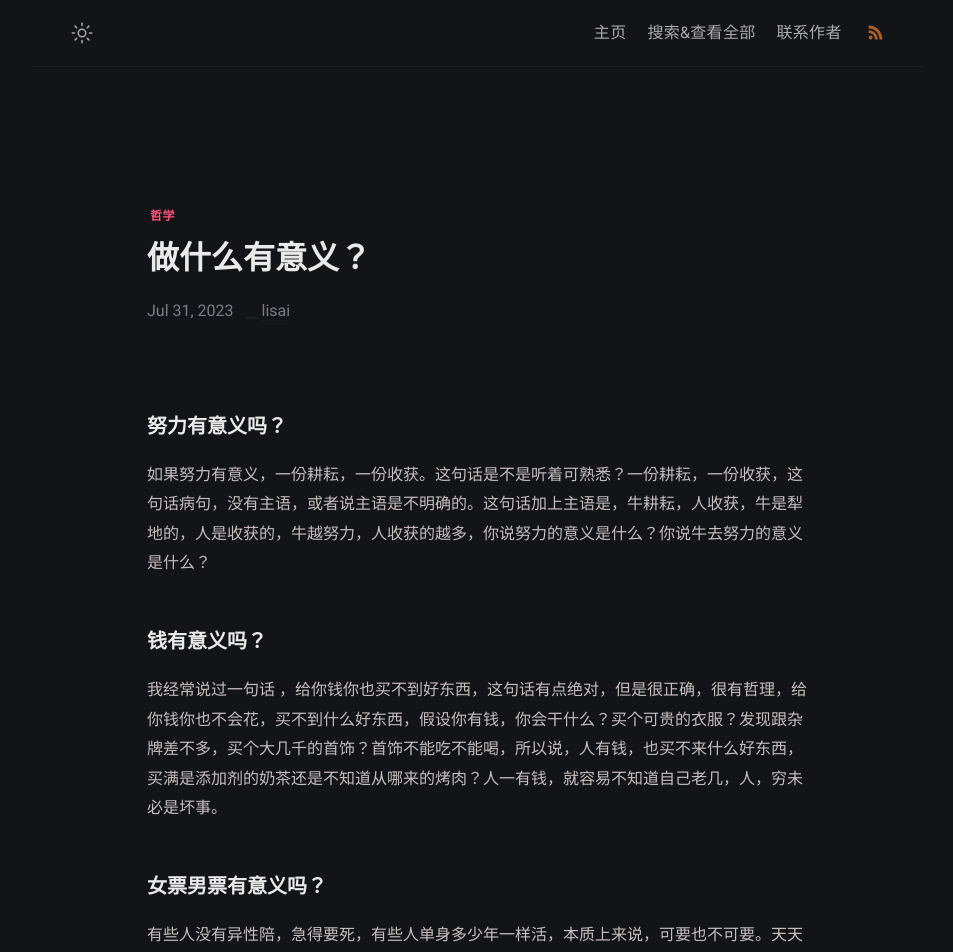
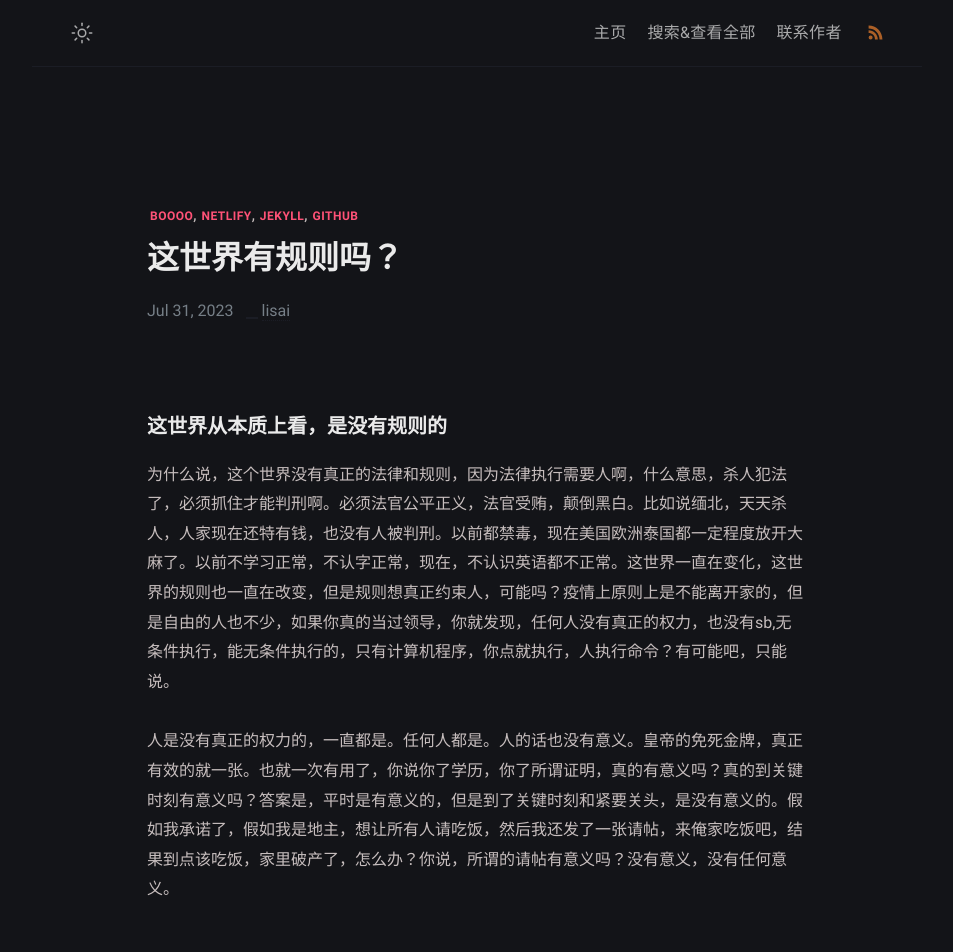
Before and after one commit to hello-lisai/hello-lisai-blog, a Jekyll site: the page built from _posts/230731/2023-7-31-230731.md, in a window 1280 px wide. Shown: the top 952 px of the page, without its empty margins (163-1116 px from the left). Built offline with Jekyll 4.4.1, drawn with Linux system fonts in a browser that asks for light colours; some web fonts are replaced; some of the changed text lies outside the part shown; grey boxes are pictures that could not be loaded.

Commit message:
Add files via upload

```diff
--- a/_posts/230731/2023-7-31-230731.md
+++ b/_posts/230731/2023-7-31-230731.md
@@ -1,22 +1,18 @@
 ---
-title: 做什么有意义？
+title: 这世界有规则吗？
 modified: 2023-07-31 08:34:30 +07:00
-tags: [哲学]
+tags: [boooo, netlify, jekyll, github]
 description: All the services are free, a source code this site placed on github repository and intergration with netlify service, another service that you can use is github page for hosting your own static site.
 ---
 
-####  努力有意义吗？
+####   这世界从本质上看，是没有规则的
 
-如果努力有意义，一份耕耘，一份收获。这句话是不是听着可熟悉？一份耕耘，一份收获，这句话病句，没有主语，或者说主语是不明确的。这句话加上主语是，牛耕耘，人收获，牛是犁地的，人是收获的，牛越努力，人收获的越多，你说努力的意义是什么？你说牛去努力的意义是什么？
+为什么说，这个世界没有真正的法律和规则，因为法律执行需要人啊，什么意思，杀人犯法了，必须抓住才能判刑啊。必须法官公平正义，法官受贿，颠倒黑白。比如说缅北，天天杀人，人家现在还特有钱，也没有人被判刑。以前都禁毒，现在美国欧洲泰国都一定程度放开大麻了。以前不学习正常，不认字正常，现在，不认识英语都不正常。这世界一直在变化，这世界的规则也一直在改变，但是规则想真正约束人，可能吗？疫情上原则上是不能离开家的，但是自由的人也不少，如果你真的当过领导，你就发现，任何人没有真正的权力，也没有sb,无条件执行，能无条件执行的，只有计算机程序，你点就执行，人执行命令？有可能吧，只能说。
 
-#### 钱有意义吗？
+人是没有真正的权力的，一直都是。任何人都是。人的话也没有意义。皇帝的免死金牌，真正有效的就一张。也就一次有用了，你说你了学历，你了所谓证明，真的有意义吗？真的到关键时刻有意义吗？答案是，平时是有意义的，但是到了关键时刻和紧要关头，是没有意义的。假如我承诺了，假如我是地主，想让所有人请吃饭，然后我还发了一张请帖，来俺家吃饭吧，结果到点该吃饭，家里破产了，怎么办？你说，所谓的请帖有意义吗？没有意义，没有任何意义。
 
-我经常说过一句话 ，给你钱你也买不到好东西，这句话有点绝对，但是很正确，很有哲理，给你钱你也不会花，买不到什么好东西，假设你有钱，你会干什么？买个可贵的衣服？发现跟杂牌差不多，买个大几千的首饰？首饰不能吃不能喝，所以说，人有钱，也买不来什么好东西，买满是添加剂的奶茶还是不知道从哪来的烤肉？人一有钱，就容易不知道自己老几，人，穷未必是坏事。
+##### 缅北的消息非常令人震惊，就是现在在缅北的中国人，至少有五万人
 
-#### 女票男票有意义吗？
+![S](C:\Users\eelis\Desktop\230731\Screenshot_20230801_004835.jpg)
 
-有些人没有异性陪，急得要死，有些人单身多少年一样活，本质上来说，可要也不可要。天天沉迷美色花多少钱的都有，比如说tfboy人家一张票最高200万，见一面居然这么多钱。天天给小妞花一屁股钱的也有。这世界，无话可说。
-
-##### 有意义的事情
-
-这个问题学过政治的都知道，为人民服务最有意义。其实能自给自足，内心上能安然满足就够了。
+是的，根据百度搜索，至少十万人，还有可能更多，我估计是十三万左右吗，很多百八十万粉丝的主播都已经被骗走了，有那个什么五嫂，抖音上的。这个事情非常邪门，就是中国的抖音快手，言论审查非常严格，在中国媒体上，稍微色一些的，都不能发，咋让恁多诈骗主播的粉丝百八十万？柬埔寨小6，李丹和李赛高。粉丝量极高。抖音居然让诈骗犯，粉丝量几百万。只能说6.我经常玩youtubo，真的没有刷到有人说缅甸好，缅甸，柬埔寨，南斯拉夫，都是社会主义国家，曾经都当过社会主义国家，你知道社会主义国家多6吗？
```
Also changed, not shown: _posts/230731/Screenshot_20230801_004835.jpg (added).
